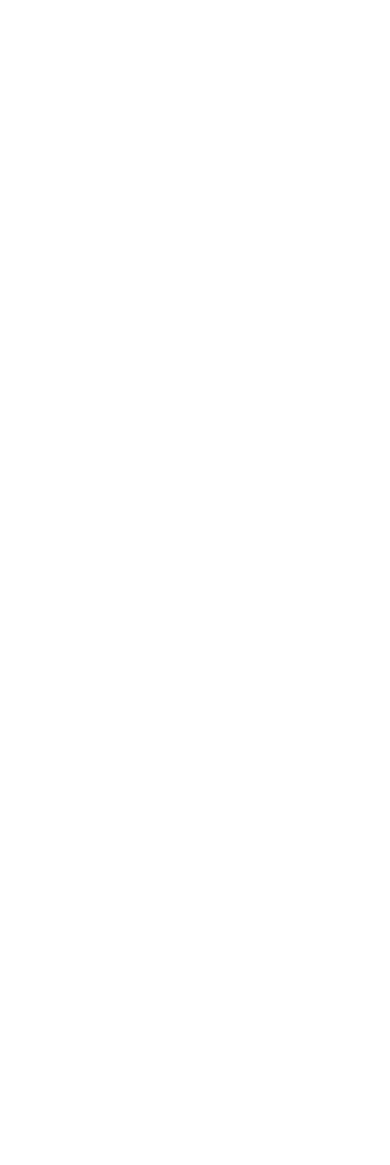
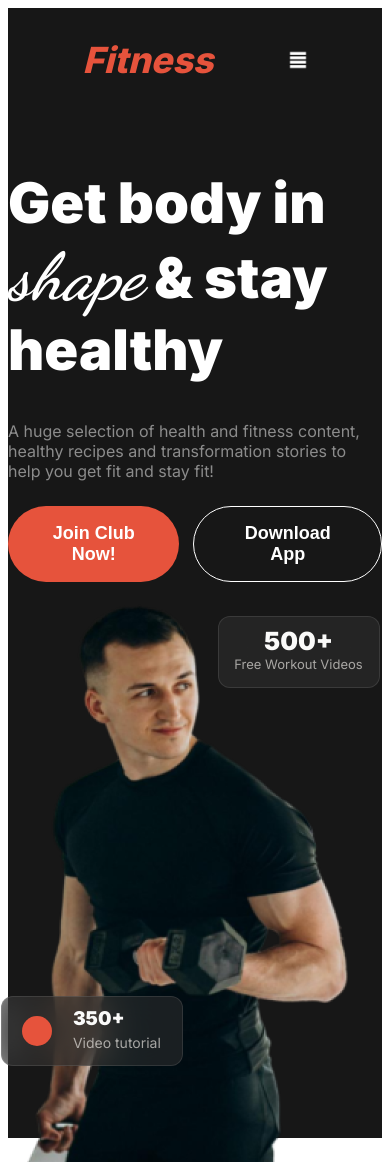
Before and after one commit to mahfuj-islam/Assignment-2, a plain HTML site: page index.html in a window 390 px wide. Before the commit the page ends 844 px from the top, so only its background shows below. Drawn offline with Linux system fonts and the light colour scheme.

Commit message:
add header section and make responsive

```diff
--- a/index.html
+++ b/index.html
@@ -9,7 +9,71 @@
     <link rel="stylesheet" href="style.css">
 </head>
 
-<body>
+<body class="inter-font">
+
+    <header class="header">
+
+        <nav class="nav">
+
+            <h2 class="nav-heading">Fitness</h2>
+
+            <ul>
+                <li><a href=""><button class="nav-btn">Home</button></a></li>
+                <li><a class="nav-link" href="">Service</a></li>
+                <li><a class="nav-link" href="">Contact</a></li>
+                <li><a class="nav-link" href="">About</a></li>
+            </ul>
+
+            <div class="icon"></div>
+
+        </nav>
+
+        <div class="banner">
+
+            <div class="banner-content">
+                <h1 class="banner-heading">Get body in <span class="banner-span">shape</span> & stay healthy</h1>
+                <p class="banner-description">A huge selection of health and fitness content, healthy recipes and transformation stories to help you get fit and stay fit!</p>
+                <div class="banner-btn-container">
+                    <button class="btn-primary">Join Club Now!</button>
+                    <button class="btn-secondary">Download App</button>
+                </div>
+            </div>
+
+            <div class="banner-img">
+
+                <img src="images/Images 2.png" alt="">
+
+                    <div class="banner-350-container">
+                        <div class="banner-350">
+                            <div class="banner-350-circle"></div>
+                            <div>
+                                <h3 class="banner-350-number">350+</h3>
+                                <p class="banner-350-text">Video tutorial</p>
+                            </div>
+                        </div>
+                    </div>
+
+                    <div class="banner-500">
+                        <h2 class="banner-500-text">500+</h2>
+                        <p class="banner-500-description">Free Workout Videos</p>
+                    </div>
+
+                </div>
+            </div>
+
+
+
+        </div>
+
+    </header>
+
+    <main class="main">
+
+    </main>
+
+    <footer class="footer">
+
+    </footer>
 
 </body>
 
--- a/style.css
+++ b/style.css
@@ -0,0 +1,291 @@
+/* google font link */
+@import url('https://fonts.googleapis.com/css2?family=Inter:wght@100..900&display=swap');
+
+@import url('https://fonts.googleapis.com/css2?family=Dancing+Script:wght@400..700&display=swap');
+
+
+/* google font style */
+.inter-font {
+    font-family: "Inter", sans-serif;
+    font-optical-sizing: auto;
+    font-style: normal;
+    font-variation-settings:
+        "slnt" 0;
+}
+
+/* share style */
+.btn-primary {
+    color: rgb(255, 255, 255);
+    font-size: 18px;
+    font-weight: 600;
+    border-radius: 42px;
+    background-color: rgb(230, 83, 60);
+    padding: 16px 40px;
+    border: none;
+}
+
+.btn-secondary {
+    color: rgb(255, 255, 255);
+    font-size: 18px;
+    font-weight: 600;
+    border-radius: 42px;
+    border: 1px solid white;
+    padding: 16px 40px;
+    background-color: rgb(23, 23, 23);
+    margin-left: 14px;
+}
+
+/* nav style */
+
+.nav {
+    display: flex;
+    align-items: center;
+    justify-content: space-evenly;
+}
+
+.nav ul {
+    display: flex;
+    align-items: center;
+}
+
+.nav ul li {
+    list-style: none;
+}
+
+.nav ul a {
+    text-decoration: none;
+    margin-right: 50px;
+}
+
+.nav-heading {
+    color: rgb(230, 83, 60);
+    font-size: 36px;
+    font-weight: 800;
+    font-style: italic;
+}
+
+.nav-btn {
+    color: rgb(255, 255, 255);
+    font-size: 18px;
+    font-weight: 600;
+    border-radius: 46px;
+    background-color: rgb(230, 83, 60);
+    padding: 8px 20px;
+    border: none;
+}
+
+.nav-link {
+    color: rgb(255, 255, 255);
+    font-size: 18px;
+    font-weight: 400;
+}
+
+/* header section style */
+
+.header {
+    max-width: 100%;
+    background-color: rgb(23, 23, 23);
+
+}
+
+.banner {
+    max-width: 1060px;
+    margin: 32px auto;
+    display: flex;
+    align-items: center;
+    justify-content: space-between;
+}
+
+.banner-content {
+    max-width: 520px;
+}
+
+.banner-heading {
+    color: rgb(255, 255, 255);
+    font-size: 78px;
+    font-weight: 900;
+    margin-top: 25px;
+}
+
+.banner-span {
+    font-family: "Dancing Script", cursive;
+    font-optical-sizing: auto;
+    font-size: 100px;
+    font-weight: 700;
+    font-style: italic;
+    color: rgb(255, 255, 255);
+}
+
+.banner-description {
+    color: rgba(255, 255, 255, 0.5);
+    font-size: 16px;
+    font-weight: 400;
+}
+
+.banner-btn-container {
+    margin-top: 25px;
+}
+
+.banner-img {
+    max-width: 350px;
+}
+
+.banner-img img {
+    width: 100%;
+}
+
+.banner-350-container {
+    border: 1px solid rgba(255, 255, 255, 0.1);
+    border-radius: 12px;
+    backdrop-filter: blur(20px);
+    background: rgba(48, 48, 48, 0.54);
+    max-width: 205px;
+    margin-left: -120px;
+    margin-top: -170px;
+}
+
+.banner-350 {
+    display: flex;
+    align-items: center;
+    justify-content: space-evenly;
+    padding: 5px;
+
+}
+
+.banner-350-circle {
+    background: rgb(230, 83, 60);
+    width: 40px;
+    height: 40px;
+    border-radius: 50%;
+}
+
+
+.banner-350-number {
+    color: rgb(250, 250, 249);
+    font-size: 24px;
+    font-weight: 900;
+    margin-top: 10px;
+}
+
+.banner-350-text {
+    color: rgba(239, 237, 232, 0.65);
+    font-size: 16px;
+    font-weight: 400;
+    margin-top: -15px;
+}
+
+.banner-500 {
+    max-width: 192px;
+    border: 1px solid rgba(255, 255, 255, 0.1);
+    border-radius: 12px;
+    backdrop-filter: blur(20px);
+    background: rgba(48, 48, 48, 0.54);
+    text-align: center;
+    position: relative;
+    left: 230px;
+    bottom: 380px;
+
+}
+
+.banner-500-text {
+    padding-top: 10px;
+    font-size: 40px;
+    font-weight: 900;
+    color: rgb(250, 250, 249);
+    margin: 0;
+}
+
+.banner-500-description {
+    font-size: 13px;
+    font-weight: 400;
+    color: rgba(239, 237, 232, 0.65);
+    margin: 0;
+    padding-bottom: 15px;
+}
+
+
+
+
+
+/* responsive in small device */
+
+@media screen and (max-width: 576px) {
+    .nav ul {
+        display: none;
+    }
+
+    .icon {
+        height: 20px;
+        width: 20px;
+        background-image: url("icon/4line.png");
+        background-position: center;
+        background-repeat: no-repeat;
+        background-size: cover;
+    }
+
+    .banner {
+        flex-direction: column;
+    }
+
+    .banner-heading {
+        font-size: 56px;
+    }
+
+    .banner-span {
+        font-size: 66px;
+    }
+
+    .banner-btn-container {
+        display: flex;
+    }
+
+    .btn-primary {
+        padding: 10px 30px;
+    }
+
+    .banner-350-container {
+        margin-left: -20px;
+        max-width: 180px;
+    }
+
+    .banner-350{
+        padding: 0px;
+    }
+
+    .banner-500 {
+        max-width: 160px;
+        bottom: 450px;
+        left: 197px;
+    }
+
+    .banner-500-text {
+        padding-top: 9px;
+        font-size: 25px;
+        font-weight: 900;
+        color: rgb(250, 250, 249);
+        margin: 0;
+    }
+
+    .banner-350-circle {
+        background: rgb(230, 83, 60);
+        width: 30px;
+        height: 30px;
+        border-radius: 50%;
+    }
+
+    .banner-350-number {
+        color: rgb(250, 250, 249);
+        font-size: 19px;
+        font-weight: 900;
+        margin-top: 10px;
+    }
+
+    .banner-350-text {
+        color: rgba(239, 237, 232, 0.65);
+        font-size: 14px;
+        font-weight: 400;
+        margin-top: -15px;
+    }
+
+
+}
```
Also changed, not shown: icon/4line.png (added).
